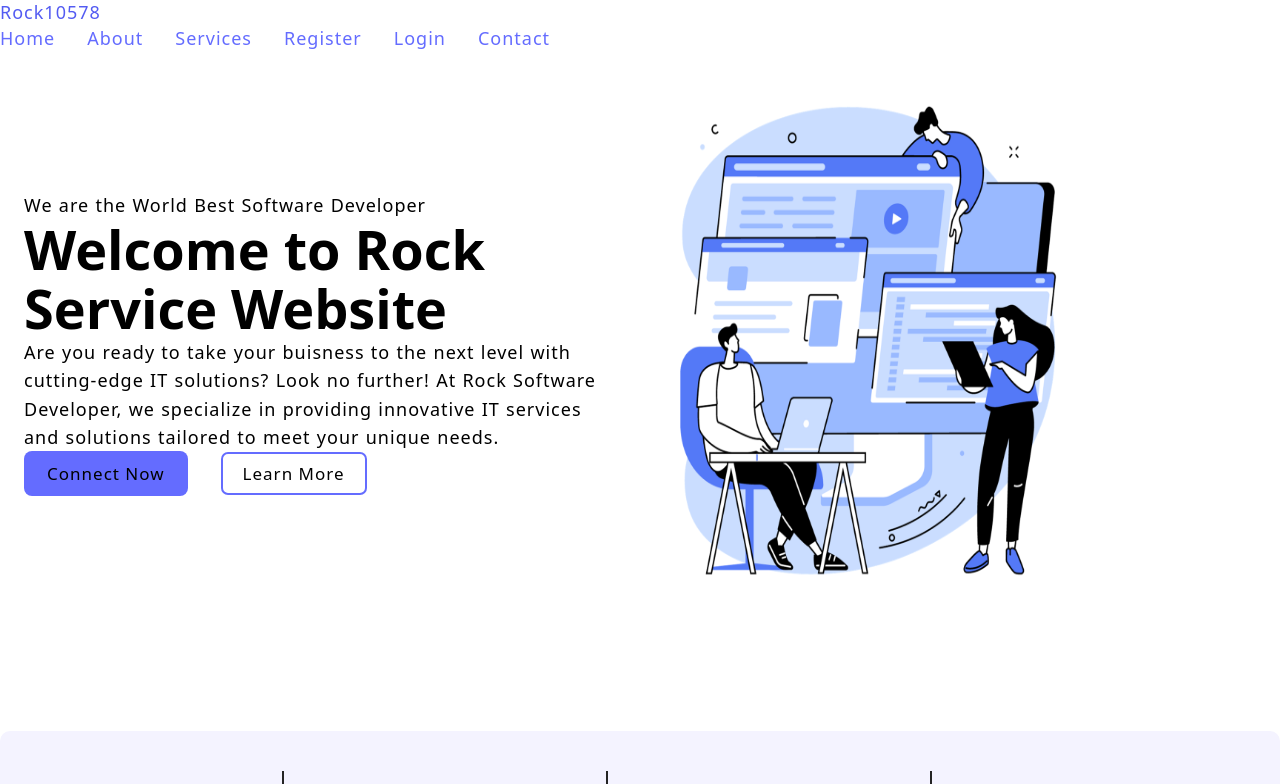
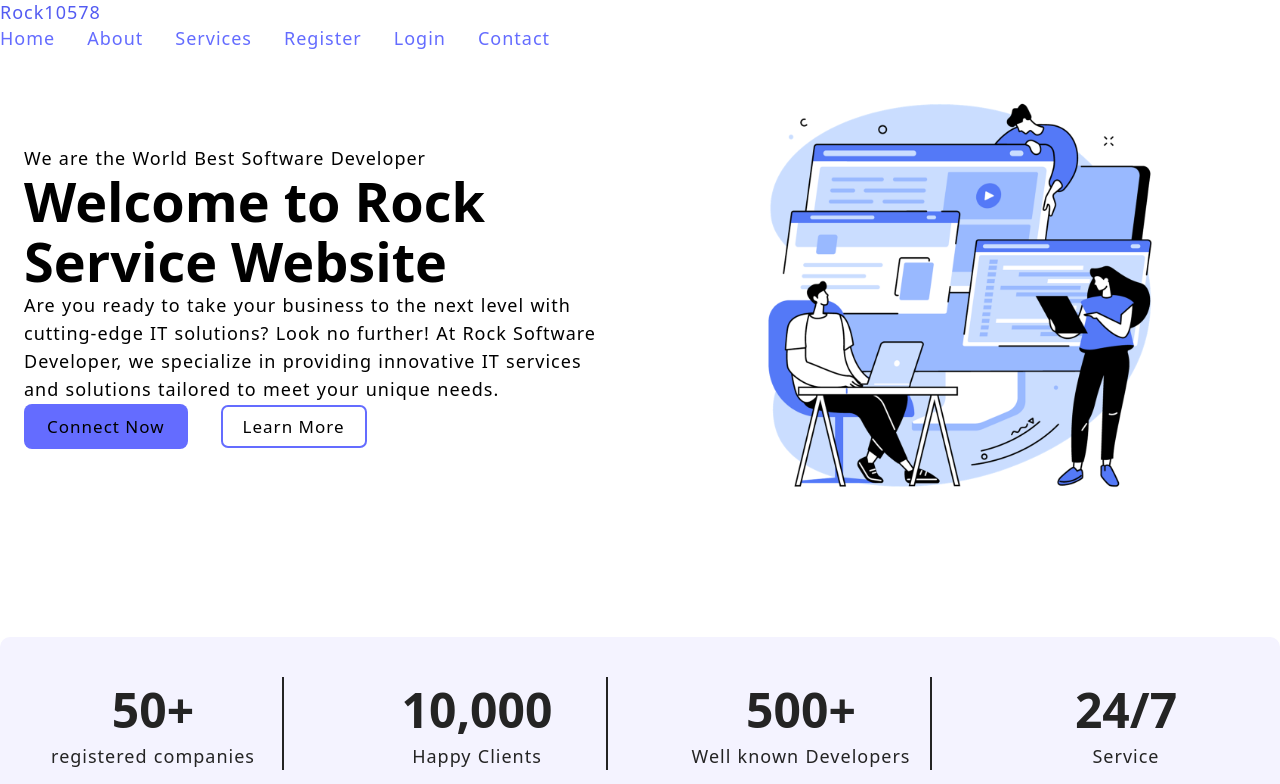
Before and after one commit to Rock10578/Service, a React (Vite) app in the folder client/: page / in a window 1280 px wide. Shown: the top 784 px of the page. Built offline with nearby package versions, Linux system fonts and the light colour scheme.

Commit message:
Updated issues resolved

```diff
--- a/client/src/pages/About.jsx
+++ b/client/src/pages/About.jsx
@@ -5,11 +5,11 @@ export const About = () => {
             <section className="section-hero">
                 <div className="container grid grid-two-cols">
                     <div className="hero-content">
-                        <p>Welcome, Rock the Developer web</p>
+                        <p>Welcome, Rock the Developer</p>
                         <h1>Why Choose Us?</h1>
                         <p><b>Expertise:</b> Our team consists of experience IT professionals who are passionate about staying up-to-date with the latest industry trends.</p>
                         <br/>
-                        <p><b>Customization:</b> We understand that every buisness is unique. That's why we create solutions that are tailored to your specific needs and goals.</p>
+                        <p><b>Customization:</b> We understand that every business is unique. That's why we create solutions that are tailored to your specific needs and goals.</p>
                         <br/>
                         <p><b>Affordability:</b> We offer competitive pricing without compromising on the quality of our services.</p>
                         <br/>
--- a/client/src/pages/Contact.jsx
+++ b/client/src/pages/Contact.jsx
@@ -14,7 +14,7 @@ export const Contact = () => {
 
         setContact({
             ...contact,
-            [name]: value,
+            [name]: value
         })
 
         // 2nd method
--- a/client/src/pages/Home.jsx
+++ b/client/src/pages/Home.jsx
@@ -7,7 +7,7 @@ export const Home = () => {
                         <p>We are the World Best Software Developer</p>
                         <h1>Welcome to Rock Service Website</h1>
                         <p>
-                            Are you ready to take your buisness to the next level with cutting-edge IT solutions? Look no further! At Rock Software Developer, we specialize in providing innovative IT services and solutions tailored to meet your unique needs.
+                            Are you ready to take your business to the next level with cutting-edge IT solutions? Look no further! At Rock Software Developer, we specialize in providing innovative IT services and solutions tailored to meet your unique needs.
                         </p>
                         <div className="btn btn-group">
                             <a href="/contact">
@@ -18,7 +18,7 @@ export const Home = () => {
                             </a>
                         </div>
                     </div>
-                    <div className="her-image">
+                    <div className="hero-image">
                         <img
                             src="/images/home.png"
                             alt="coding together"
@@ -37,7 +37,7 @@ export const Home = () => {
                     <p>registered companies</p>
                 </div>
                 <div className="div1">
-                    <h2>100,00</h2>
+                    <h2>10,000</h2>
                     <p>Happy Clients</p>
                 </div>
                 <div className="div1">
```
